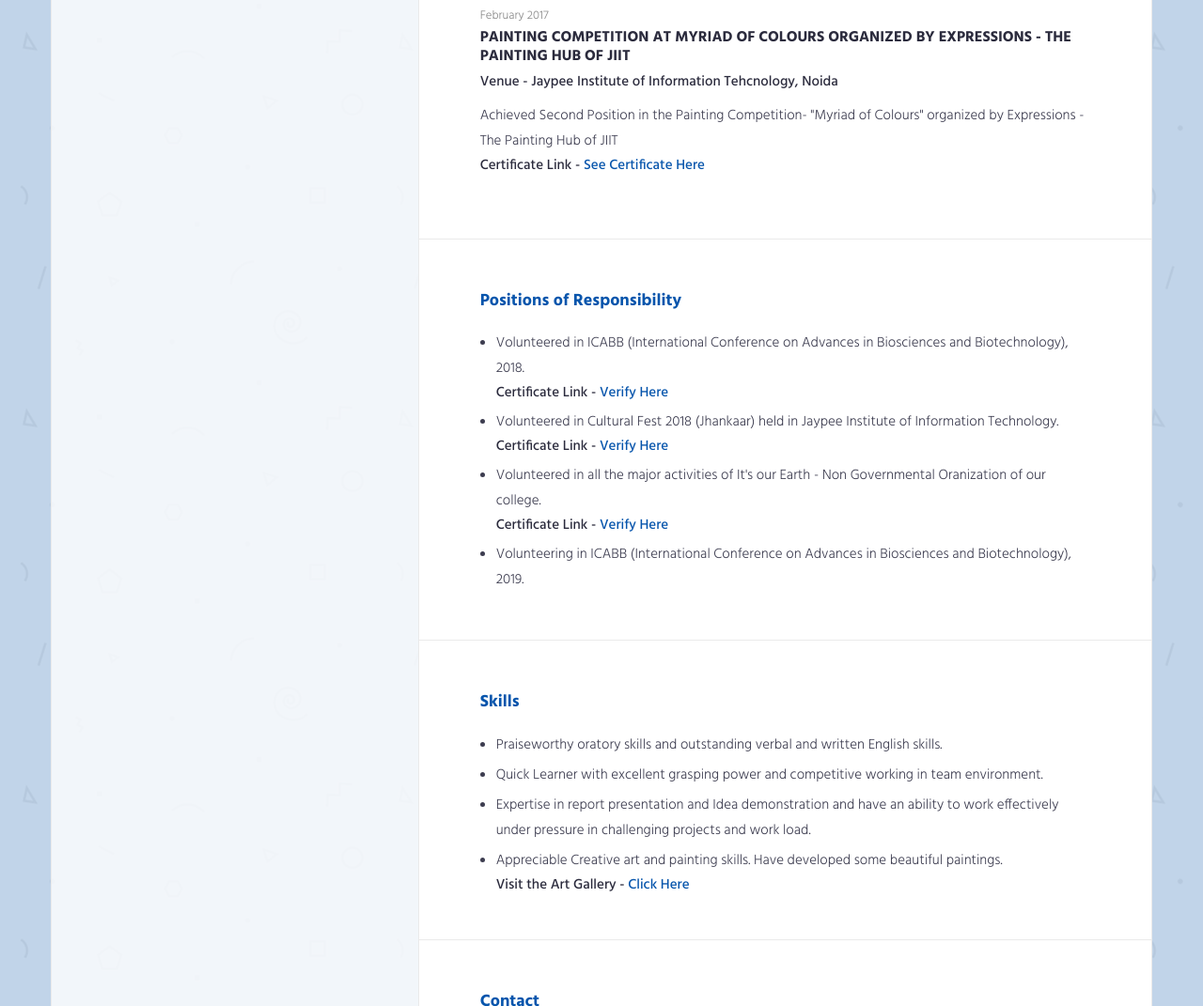
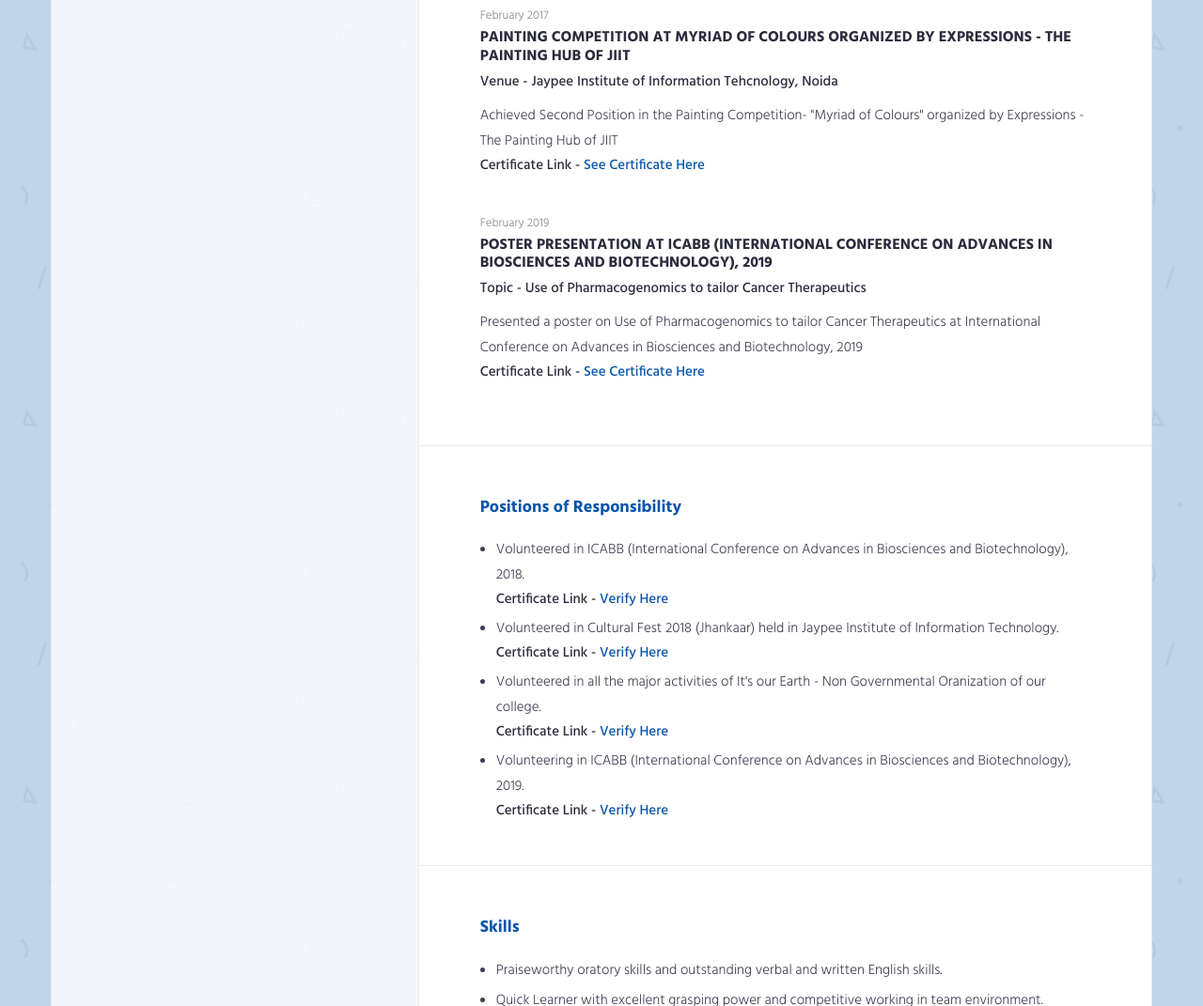
Before and after one commit to jasveenbhasin/jasveenbhasin.github.io, a plain HTML site: page index.html in a window 1280 px wide. Shown: the part 1927-2998 px from the top of the page at 94% size. Drawn offline with Linux system fonts and the light colour scheme.

Commit message:
Update index.html

```diff
--- a/index.html
+++ b/index.html
@@ -219,6 +219,14 @@
                     <p>Achieved Second Position in the Painting Competition- "Myriad of Colours" organized by Expressions - The Painting Hub of JIIT</p>
 					<h6>Certificate Link - <a href="ICABB_MyriadOfColours.pdf" target="_blank">See Certificate Here</a></h6>
                 </div>
+		   <div class="content-item">
+                    <small>February 2019</small>
+					<h3>Poster Presentation at ICABB (International Conference on Advances in Biosciences and Biotechnology), 2019</h3>
+					<h4 style="margin-bottom: 15px">Topic - Use of Pharmacogenomics to tailor Cancer Therapeutics</h4>
+                    <p>Presented a poster on Use of Pharmacogenomics to tailor Cancer Therapeutics at International Conference on Advances in Biosciences and Biotechnology, 2019</p>
+					<h6>Certificate Link - <a href="ICABB_2019_Appreciation.pdf" target="_blank">See Certificate Here</a></h6>
+                </div>
+
             </div>
         </div>
         <!-- .row -->
@@ -255,6 +263,7 @@
 					<h6>Certificate Link - <a href="Volunteer_ItsOurEarth.pdf" target="_blank">Verify Here</a></h6></li>
 					<li><p>
                     Volunteering in ICABB (International Conference on Advances in Biosciences and Biotechnology), 2019.</p>
+						<h6>Certificate Link - <a href="ICABB_2019_Participation.pdf" target="_blank">Verify Here</a></h6></li>
 					</li>
                 </ul>
             </div>
```
